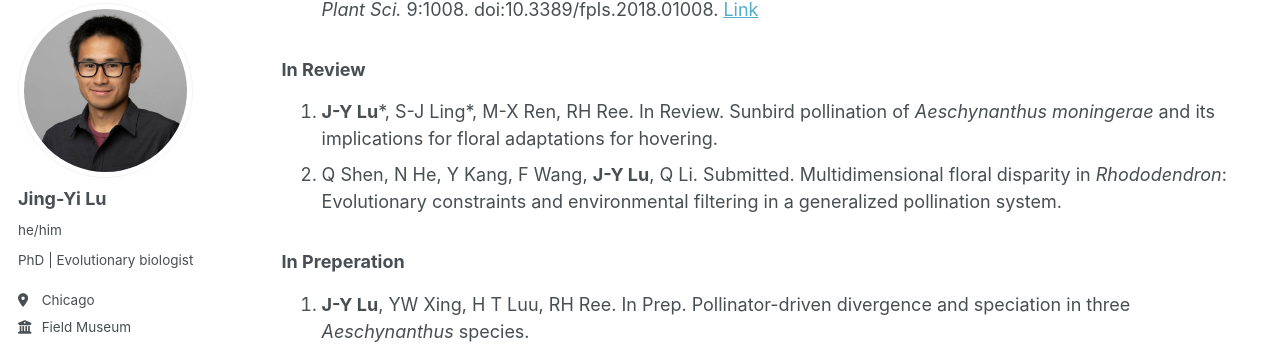
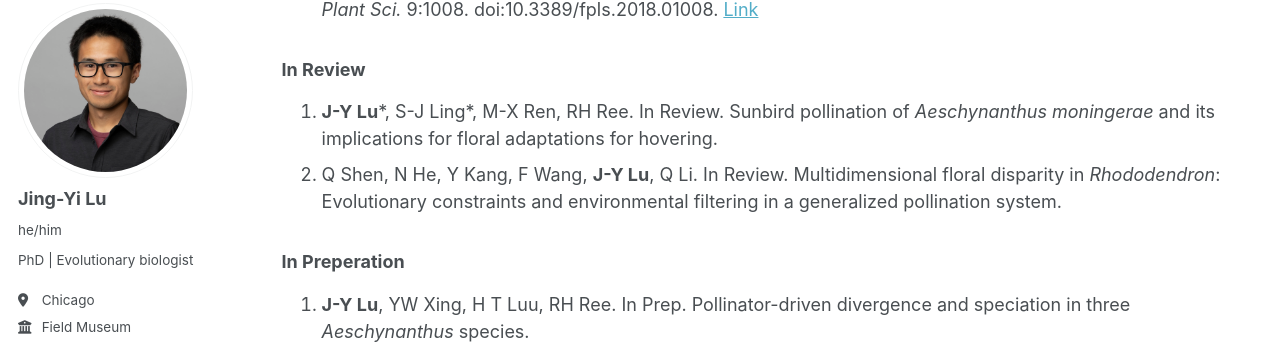
Before and after one commit to jingyilu/jingyilu.github.io, a Jekyll site: the page built from _pages/publications.md, in a window 1280 px wide and 900 px high, scrolled down 620 px. Shown: the part 96-444 px from the top of the window. Built offline with Jekyll 4.4.1, drawn with Linux system fonts in a browser that asks for light colours; some web fonts are replaced; a script that is not in the unit is left out.

Commit message:
update publication

```diff
--- a/_pages/publications.md
+++ b/_pages/publications.md
@@ -34,7 +34,7 @@ model in the origin of _Aeschynanthus acuminatus_. _New Phytol._ 249(6):3137-314
 
 1. **J-Y Lu**\*, S-J Ling\*, M-X Ren, RH Ree. In Review. Sunbird pollination of _Aeschynanthus moningerae_ and its
 implications for floral adaptations for hovering.
-2. Q Shen, N He, Y Kang, F Wang, **J-Y Lu**, Q Li. Submitted. Multidimensional floral disparity in _Rhododendron_: Evolutionary constraints and environmental filtering in a generalized pollination system.
+2. Q Shen, N He, Y Kang, F Wang, **J-Y Lu**, Q Li. In Review. Multidimensional floral disparity in _Rhododendron_: Evolutionary constraints and environmental filtering in a generalized pollination system.
 
 ### In Preperation
 
```
